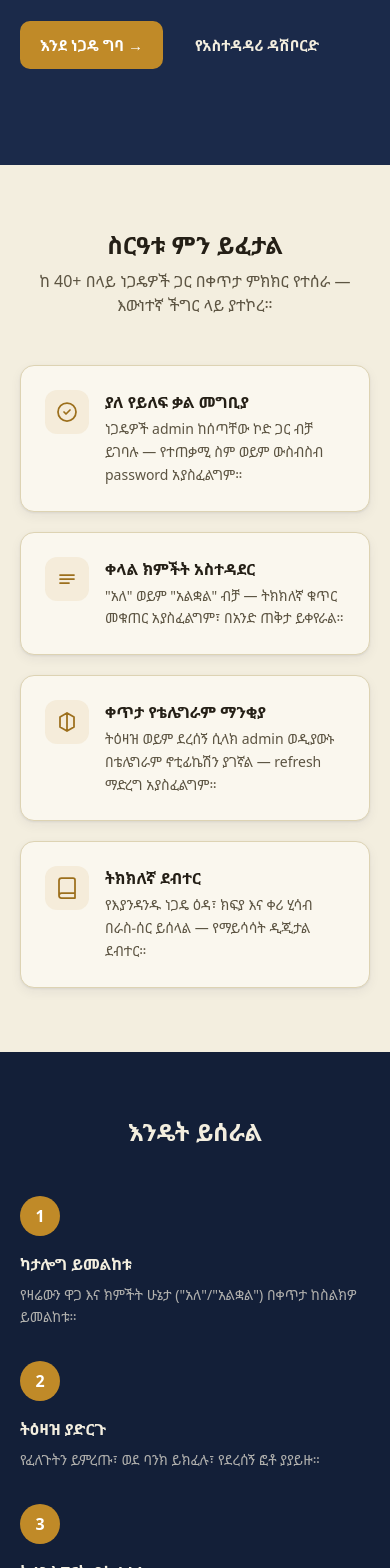
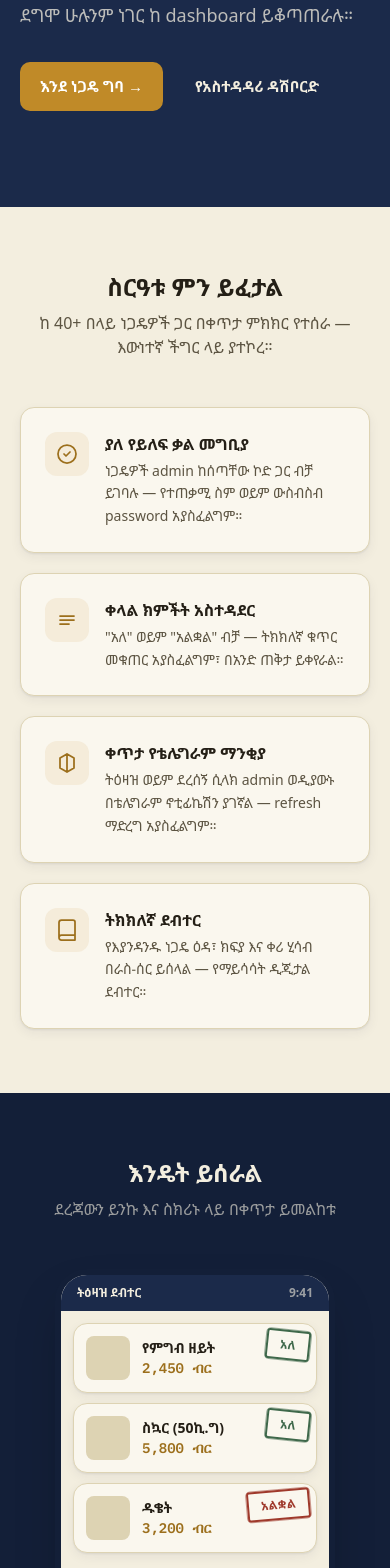
Before and after one commit to Aynekulu-Dev/broker, a Next.js app in the folder broker-frontend/: page / in a window 390 px wide. Shown: the part 432-2000 px from the top of the page. Built offline with nearby package versions, Linux system fonts and the light colour scheme; no server answers.

Commit message:
Add scroll animations and interactive how-it-works demo to landing page

```diff
--- a/broker-frontend/app/page.tsx
+++ b/broker-frontend/app/page.tsx
@@ -4,6 +4,8 @@ import { useEffect, useState } from 'react';
 import Link from 'next/link';
 import { useRouter } from 'next/navigation';
 import { useAuth } from '@/lib/auth';
+import { Reveal } from '@/components/Reveal';
+import { InteractiveDemo } from '@/components/InteractiveDemo';
 
 const FEATURES = [
   {
@@ -30,24 +32,6 @@ const FEATURES = [
   },
 ];
 
-const STEPS = [
-  {
-    n: '1',
-    title: 'ካታሎግ ይመልከቱ',
-    body: 'የዛሬውን ዋጋ እና ክምችት ሁኔታ ("አለ"/"አልቋል") በቀጥታ ከስልክዎ ይመልከቱ።',
-  },
-  {
-    n: '2',
-    title: 'ትዕዛዝ ያድርጉ',
-    body: 'የፈለጉትን ይምረጡ፣ ወደ ባንክ ይክፈሉ፣ የደረሰኝ ፎቶ ያያይዙ።',
-  },
-  {
-    n: '3',
-    title: 'ትራንስፖርት ይከታተሉ',
-    body: 'ትዕዛዝዎ ሲጸድቅ እና መኪና ሲጫን፣ ታርጋ ቁጥር እና የሹፌር መረጃ ወዲያውኑ ያገኛሉ።',
-  },
-];
-
 function FeatureIcon({ children }: { children: React.ReactNode }) {
   return (
     <svg
@@ -66,7 +50,7 @@ function FeatureIcon({ children }: { children: React.ReactNode }) {
 
 function LandingPage() {
   return (
-    <div className="min-h-dvh bg-paper">
+    <div className="min-h-dvh bg-paper overflow-x-hidden">
       {/* Nav */}
       <header className="sticky top-0 z-30 bg-ink-navy text-cream">
         <div className="max-w-5xl mx-auto px-5 py-4 flex items-center justify-between">
@@ -92,17 +76,19 @@ function LandingPage() {
       <section className="relative overflow-hidden bg-ink-navy text-cream">
         <div className="max-w-5xl mx-auto px-5 pt-16 pb-24 md:pt-24 md:pb-32 relative">
           <div className="max-w-xl">
-            <span className="inline-block text-xs font-bold tracking-wide uppercase text-ochre bg-ochre/10 border border-ochre/30 rounded-full px-3 py-1 mb-5">
-              ለባህር ዳር ነጋዴዎች የተሰራ
+            <span className="inline-block text-xs font-bold tracking-wide uppercase text-ochre bg-ochre/10 border border-ochre/30 rounded-full px-3 py-1 mb-5 animate-fade-up">
+              ለጅምላ ነጋዴዎች የተሰራ
             </span>
-            <h1 className="text-4xl md:text-5xl font-extrabold leading-[1.15] mb-5">
-              የወረቀት ደብተርን ወደ ዲጂታል ደብተር ይቀይሩ
+            <h1 className="text-4xl md:text-5xl font-extrabold leading-[1.15] mb-5 animate-fade-up [animation-delay:80ms]">
+              የት ቢሆኑ እናደርሳለን።
+              <br />
+              <span className="text-ochre">ትዕዛዝዎን ይከታተሉ</span>፣ ከመነሻ እስከ መድረሻ።
             </h1>
-            <p className="text-cream/75 text-lg leading-relaxed mb-8">
+            <p className="text-cream/75 text-lg leading-relaxed mb-8 animate-fade-up [animation-delay:160ms]">
               ትዕዛዝ፣ ክምችት፣ ትራንስፖርት እና ሂሳብ በአንድ ቦታ — ያለ Telegram ቡድን ግርግር፣ ያለ የጠፋ ወረቀት።
               ነጋዴዎችዎ በስልካቸው ብቻ ትዕዛዝ ያደርጋሉ፣ እርስዎ ደግሞ ሁሉንም ነገር ከ dashboard ይቆጣጠራሉ።
             </p>
-            <div className="flex flex-wrap gap-3">
+            <div className="flex flex-wrap gap-3 animate-fade-up [animation-delay:240ms]">
               <Link href="/login" className="btn btn-primary">
                 እንደ ነጋዴ ግባ →
               </Link>
@@ -113,10 +99,9 @@ function LandingPage() {
           </div>
         </div>
 
-        {/* Decorative stamp, echoes the in-stock badge used throughout the app */}
+        {/* Decorative stamp — floats gently, echoes the in-stock badge used throughout the app */}
         <div
-          className="hidden md:flex absolute right-10 top-1/2 -translate-y-1/2 items-center justify-center w-40 h-40 rounded-full border-4 border-ochre/40 text-ochre/70 font-extrabold text-2xl tracking-wide"
-          style={{ transform: 'translateY(-50%) rotate(-12deg)' }}
+          className="hidden md:flex absolute right-10 top-1/2 -translate-y-1/2 items-center justify-center w-40 h-40 rounded-full border-4 border-ochre/40 text-ochre/70 font-extrabold text-2xl tracking-wide animate-float animate-pulse-ring"
           aria-hidden
         >
           <span className="border-2 border-current rounded-lg px-4 py-2">አለ</span>
@@ -125,15 +110,16 @@ function LandingPage() {
 
       {/* Features */}
       <section className="max-w-5xl mx-auto px-5 py-16 md:py-20">
-        <h2 className="text-2xl md:text-3xl font-extrabold text-ink text-center mb-2">
-          ስርዓቱ ምን ይፈታል
-        </h2>
-        <p className="text-ink-soft text-center mb-12 max-w-lg mx-auto">
+        <Reveal className="text-center mb-12">
+          <h2 className="text-2xl md:text-3xl font-extrabold text-ink mb-2">ስርዓቱ ምን ይፈታል</h2>
+          <p className="text-ink-soft max-w-lg mx-auto">
             ከ 40+ በላይ ነጋዴዎች ጋር በቀጥታ ምክክር የተሰራ — እውነተኛ ችግር ላይ ያተኮረ።
           </p>
+        </Reveal>
         <div className="grid sm:grid-cols-2 gap-5">
-          {FEATURES.map((f) => (
-            <div key={f.title} className="paper-card p-6 flex gap-4">
+          {FEATURES.map((f, i) => (
+            <Reveal key={f.title} delay={i * 90}>
+              <div className="paper-card p-6 flex gap-4 h-full transition-transform hover:-translate-y-1">
                 <div className="shrink-0 w-11 h-11 rounded-xl bg-ochre/10 text-ochre-deep flex items-center justify-center">
                   <FeatureIcon>{f.icon}</FeatureIcon>
                 </div>
@@ -142,33 +128,27 @@ function LandingPage() {
                   <p className="text-sm text-ink-soft leading-relaxed">{f.body}</p>
                 </div>
               </div>
+            </Reveal>
           ))}
         </div>
       </section>
 
-      {/* How it works */}
+      {/* Interactive "how it works" demo */}
       <section className="bg-ink-navy-deep text-cream">
         <div className="max-w-5xl mx-auto px-5 py-16 md:py-20">
-          <h2 className="text-2xl md:text-3xl font-extrabold text-center mb-12">እንዴት ይሰራል</h2>
-          <div className="grid md:grid-cols-3 gap-8">
-            {STEPS.map((s, i) => (
-              <div key={s.n} className="relative">
-                <div className="w-10 h-10 rounded-full bg-ochre text-white font-extrabold flex items-center justify-center mb-4">
-                  {s.n}
-                </div>
-                <div className="font-bold mb-2">{s.title}</div>
-                <p className="text-sm text-cream/70 leading-relaxed">{s.body}</p>
-                {i < STEPS.length - 1 && (
-                  <div className="hidden md:block absolute top-5 left-[calc(100%-1rem)] w-[calc(100%-2rem)] border-t border-dashed border-cream/20" />
-                )}
-              </div>
-            ))}
-          </div>
+          <Reveal className="text-center mb-12">
+            <h2 className="text-2xl md:text-3xl font-extrabold mb-2">እንዴት ይሰራል</h2>
+            <p className="text-cream/60 max-w-md mx-auto">ደረጃውን ይንኩ እና ስክሪኑ ላይ በቀጥታ ይመልከቱ</p>
+          </Reveal>
+          <Reveal delay={100}>
+            <InteractiveDemo />
+          </Reveal>
         </div>
       </section>
 
       {/* CTA */}
       <section className="max-w-5xl mx-auto px-5 py-16 md:py-20 text-center">
+        <Reveal>
           <h2 className="text-2xl md:text-3xl font-extrabold text-ink mb-4">ዛሬውኑ ይጀምሩ</h2>
           <p className="text-ink-soft mb-8 max-w-md mx-auto">
             ኮድ ካገኙ ወደ ካታሎግ ይግቡ። Admin ከሆኑ dashboard ውስጥ ገብተው ነጋዴ ይመዝግቡ።
@@ -181,6 +161,7 @@ function LandingPage() {
               እንደ አስተዳዳሪ ግባ
             </Link>
           </div>
+        </Reveal>
       </section>
 
       <footer className="border-t border-paper-line py-8 text-center text-sm text-ink-soft">
@@ -198,9 +179,6 @@ export default function Home() {
   useEffect(() => {
     if (!ready) return;
     if (!user) {
-      // No session — show the marketing landing page instead of bouncing
-      // straight to a login form, so first-time visitors understand what
-      // the app does before being asked to authenticate.
       setShowLanding(true);
       return;
     }
--- /dev/null
+++ b/broker-frontend/components/InteractiveDemo.tsx
@@ -0,0 +1,147 @@
+'use client';
+
+import { useState } from 'react';
+
+type TabKey = 'catalog' | 'order' | 'track';
+
+const TABS: { key: TabKey; label: string; n: string }[] = [
+  { key: 'catalog', label: 'ካታሎግ ይመልከቱ', n: '1' },
+  { key: 'order', label: 'ትዕዛዝ ያድርጉ', n: '2' },
+  { key: 'track', label: 'ትራንስፖርት ይከታተሉ', n: '3' },
+];
+
+function CatalogScreen() {
+  const items = [
+    { name: 'የምግብ ዘይት', price: '2,450', stock: true },
+    { name: 'ስኳር (50ኪ.ግ)', price: '5,800', stock: true },
+    { name: 'ዱቄት', price: '3,200', stock: false },
+  ];
+  return (
+    <div className="p-3 space-y-2.5">
+      {items.map((it, i) => (
+        <div
+          key={it.name}
+          className="paper-card p-3 flex items-center gap-3 relative overflow-hidden animate-fade-up"
+          style={{ animationDelay: `${i * 90}ms` }}
+        >
+          <div
+            className={`stamp ${it.stock ? 'stamp--in' : 'stamp--out'}`}
+            style={{ top: 6, right: 6 }}
+          >
+            {it.stock ? 'አለ' : 'አልቋል'}
+          </div>
+          <div className="w-11 h-11 rounded-lg bg-paper-line shrink-0" />
+          <div className="min-w-0">
+            <div className="font-bold text-sm text-ink">{it.name}</div>
+            <div className="money text-ochre-deep text-sm">{it.price} ብር</div>
+          </div>
+        </div>
+      ))}
+    </div>
+  );
+}
+
+function OrderScreen() {
+  return (
+    <div className="p-4 space-y-4">
+      <div className="paper-card p-3 space-y-2">
+        <div className="flex justify-between text-sm">
+          <span className="text-ink-soft">የምግብ ዘይት × 4</span>
+          <span className="money">9,800 ብር</span>
+        </div>
+        <div className="flex justify-between text-sm">
+          <span className="text-ink-soft">ስኳር × 2</span>
+          <span className="money">11,600 ብር</span>
+        </div>
+        <div className="border-t border-paper-line pt-2 flex justify-between font-bold">
+          <span>ጠቅላላ ድምር</span>
+          <span className="money text-ochre-deep">21,400 ብር</span>
+        </div>
+      </div>
+      <div className="paper-card p-3 flex items-center gap-3">
+        <div className="w-9 h-9 rounded-full bg-stamp-green/15 text-stamp-green flex items-center justify-center shrink-0">
+          <svg viewBox="0 0 24 24" fill="none" stroke="currentColor" strokeWidth={2} className="w-5 h-5">
+            <path d="M20 6L9 17l-5-5" strokeLinecap="round" strokeLinejoin="round" />
+          </svg>
+        </div>
+        <div className="text-sm">
+          <div className="font-bold text-ink">ደረሰኝ ተያይዟል</div>
+          <div className="text-ink-soft text-xs">ትዕዛዝ ወደ አስተዳዳሪ ተልኳል</div>
+        </div>
+      </div>
+      <button className="btn btn-primary btn-block" disabled>
+        ትዕዛዝ ተልኳል ✓
+      </button>
+    </div>
+  );
+}
+
+function TrackScreen() {
+  return (
+    <div className="p-4 space-y-3">
+      <div className="flex items-center justify-between">
+        <span className="font-bold text-sm">ትዕዛዝ #A214</span>
+        <span className="status-pill status-pill--dispatched">ተልኳል</span>
+      </div>
+      <div className="paper-card p-3 border-dashed border-2 !border-ochre space-y-1.5 text-sm">
+        <div className="font-bold text-ink mb-1">🚚 የትራንስፖርት መረጃ</div>
+        <div className="text-ink-soft">ታርጋ ቁጥር: 3-A12345</div>
+        <div className="text-ink-soft">ሹፌር: አበበ ተስፋዬ</div>
+        <div className="text-ink-soft">ስልክ: 0911 22 33 44</div>
+      </div>
+      <div className="flex items-center gap-2 text-xs text-ink-soft">
+        <span className="w-2 h-2 rounded-full bg-stamp-green animate-pulse" />
+        በመንገድ ላይ — ዛሬ ይደርሳል
+      </div>
+    </div>
+  );
+}
+
+export function InteractiveDemo() {
+  const [tab, setTab] = useState<TabKey>('catalog');
+
+  return (
+    <div className="grid md:grid-cols-2 gap-8 items-center">
+      {/* Step selector */}
+      <div className="space-y-3 order-2 md:order-1">
+        {TABS.map((t) => (
+          <button
+            key={t.key}
+            onClick={() => setTab(t.key)}
+            className={`w-full text-left rounded-xl px-4 py-3.5 border transition-colors ${
+              tab === t.key
+                ? 'bg-ink-navy text-cream border-ink-navy'
+                : 'bg-transparent text-cream/80 border-cream/15 hover:border-cream/30'
+            }`}
+          >
+            <div className="flex items-center gap-3">
+              <span
+                className={`w-7 h-7 rounded-full flex items-center justify-center text-xs font-extrabold shrink-0 ${
+                  tab === t.key ? 'bg-ochre text-white' : 'bg-cream/10 text-cream/70'
+                }`}
+              >
+                {t.n}
+              </span>
+              <span className="font-bold text-sm">{t.label}</span>
+            </div>
+          </button>
+        ))}
+      </div>
+
+      {/* Phone mockup */}
+      <div className="order-1 md:order-2 flex justify-center">
+        <div className="w-[280px] rounded-[2rem] border-[6px] border-ink-navy-deep bg-paper shadow-2xl overflow-hidden">
+          <div className="bg-ink-navy text-cream text-xs font-bold px-4 py-2.5 flex items-center justify-between">
+            <span>ትዕዛዝ ደብተር</span>
+            <span className="opacity-60">9:41</span>
+          </div>
+          <div className="min-h-[320px]" key={tab}>
+            {tab === 'catalog' && <CatalogScreen />}
+            {tab === 'order' && <OrderScreen />}
+            {tab === 'track' && <TrackScreen />}
+          </div>
+        </div>
+      </div>
+    </div>
+  );
+}
--- /dev/null
+++ b/broker-frontend/components/Reveal.tsx
@@ -0,0 +1,49 @@
+'use client';
+
+import { useEffect, useRef, useState } from 'react';
+
+/**
+ * Fades + slides a section in the first time it scrolls into view.
+ * Plain IntersectionObserver, no animation library — keeps the landing
+ * page lightweight. Respects prefers-reduced-motion via the animate-fade-up
+ * utility itself being skipped globally when that media query is set
+ * (see globals.css reduced-motion block).
+ */
+export function Reveal({
+  children,
+  delay = 0,
+  className = '',
+}: {
+  children: React.ReactNode;
+  delay?: number;
+  className?: string;
+}) {
+  const ref = useRef<HTMLDivElement>(null);
+  const [visible, setVisible] = useState(false);
+
+  useEffect(() => {
+    const el = ref.current;
+    if (!el) return;
+    const observer = new IntersectionObserver(
+      ([entry]) => {
+        if (entry.isIntersecting) {
+          setVisible(true);
+          observer.disconnect();
+        }
+      },
+      { threshold: 0.15 },
+    );
+    observer.observe(el);
+    return () => observer.disconnect();
+  }, []);
+
+  return (
+    <div
+      ref={ref}
+      className={`${visible ? 'animate-fade-up' : 'opacity-0'} ${className}`}
+      style={{ animationDelay: visible ? `${delay}ms` : undefined }}
+    >
+      {children}
+    </div>
+  );
+}
--- a/broker-frontend/tailwind.config.js
+++ b/broker-frontend/tailwind.config.js
@@ -28,6 +28,25 @@ module.exports = {
       minHeight: {
         dvh: '100dvh',
       },
+      keyframes: {
+        'fade-up': {
+          '0%': { opacity: '0', transform: 'translateY(16px)' },
+          '100%': { opacity: '1', transform: 'translateY(0)' },
+        },
+        float: {
+          '0%, 100%': { transform: 'translateY(0) rotate(-12deg)' },
+          '50%': { transform: 'translateY(-10px) rotate(-12deg)' },
+        },
+        'pulse-ring': {
+          '0%': { boxShadow: '0 0 0 0 rgba(192,138,40,0.35)' },
+          '100%': { boxShadow: '0 0 0 14px rgba(192,138,40,0)' },
+        },
+      },
+      animation: {
+        'fade-up': 'fade-up 0.6s ease-out both',
+        float: 'float 4s ease-in-out infinite',
+        'pulse-ring': 'pulse-ring 2s ease-out infinite',
+      },
     },
   },
   plugins: [],
```
Lines whose indentation alone changed are shown as unchanged.
